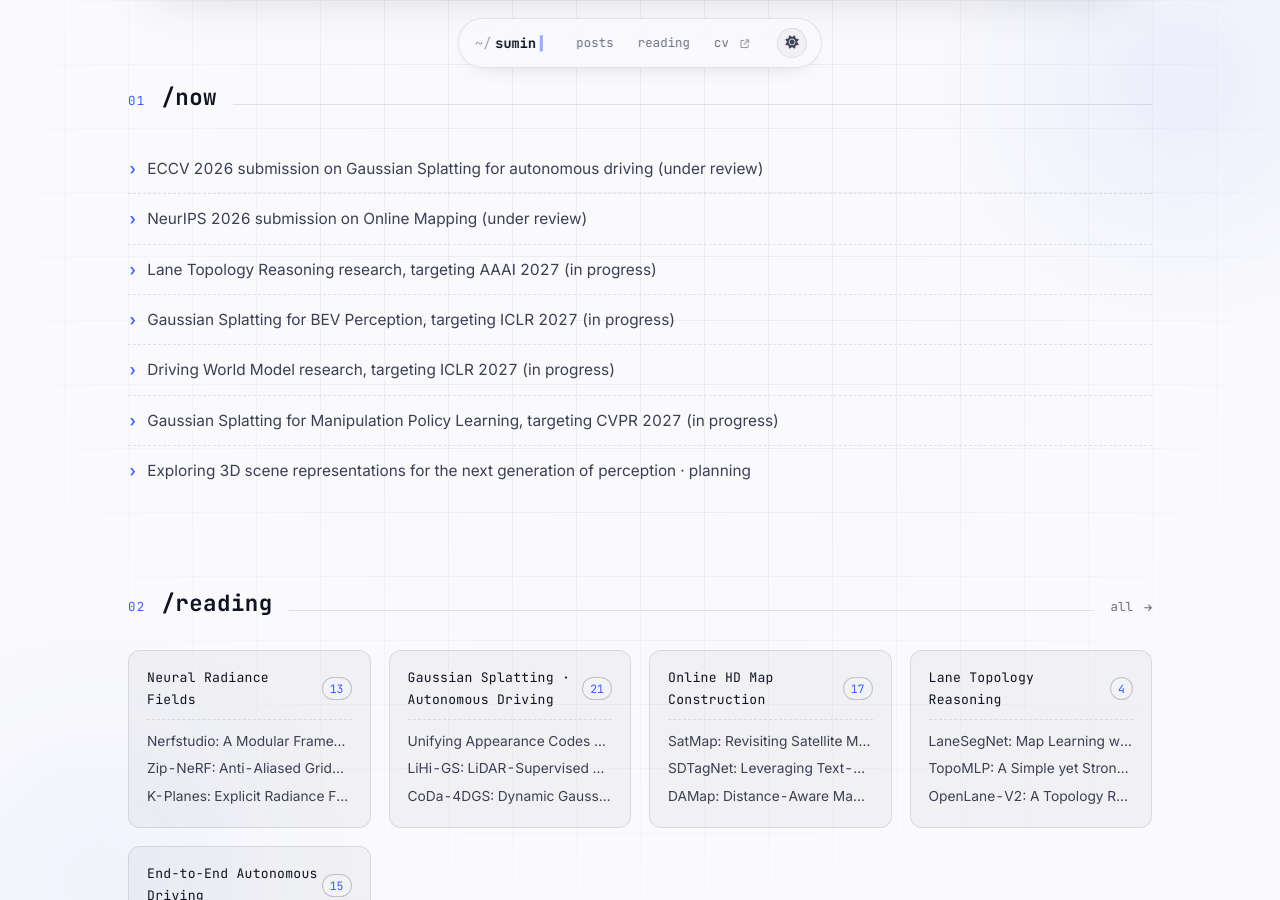
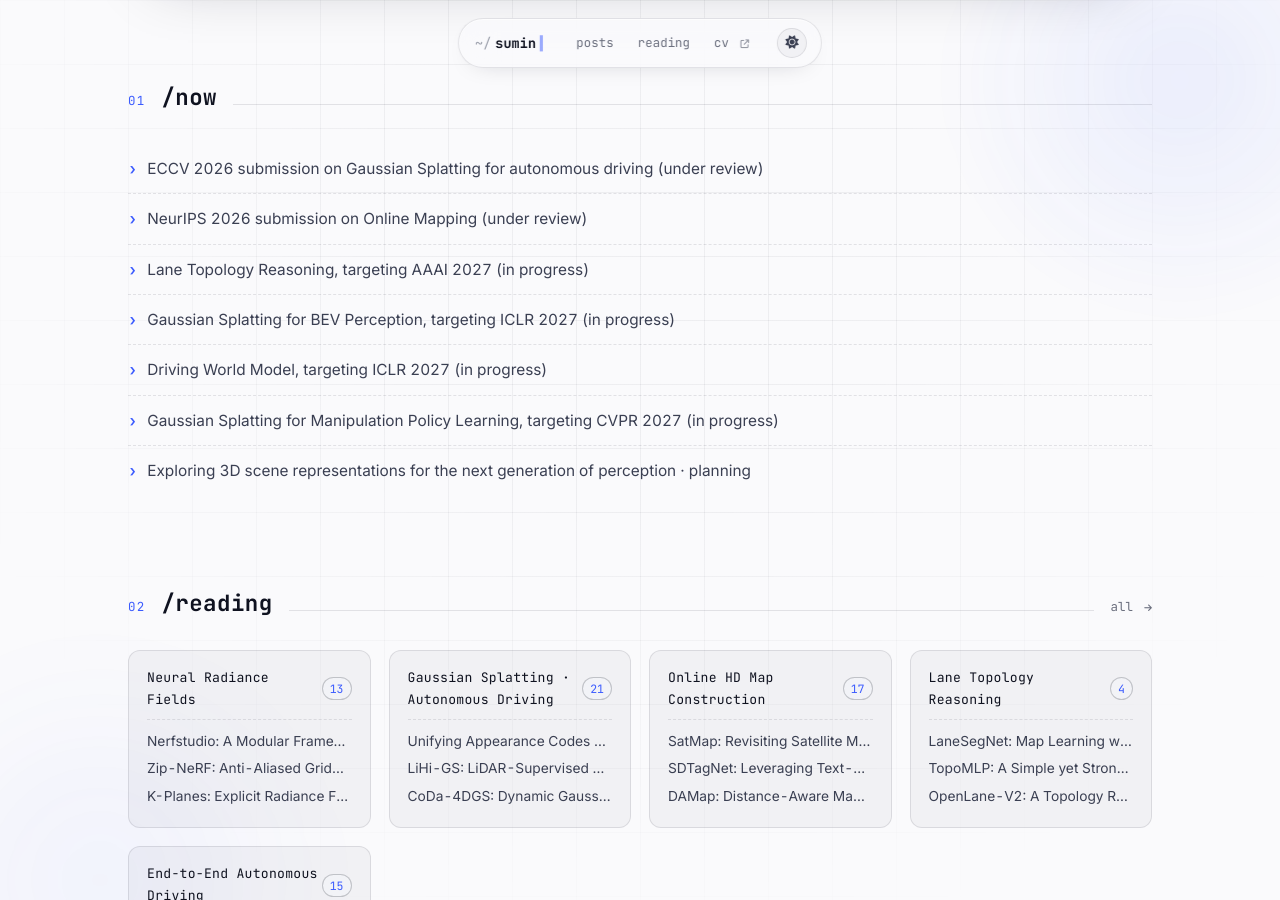
Before and after one commit to sumin1ee/sumin1ee.github.io, a Jekyll site: the page built from index.html, in a window 1280 px wide and 900 px high, scrolled down 652 px. Built offline with Jekyll 4.4.1, drawn with Linux system fonts in a browser that asks for light colours; the list of posts is cut into pages by our own code.

Commit message:
Fix wording in now.yml for consistency in research project descriptions

```diff
--- a/_data/now.yml
+++ b/_data/now.yml
@@ -2,8 +2,8 @@
 items:
   - "ECCV 2026 submission on Gaussian Splatting for autonomous driving (under review)"
   - "NeurIPS 2026 submission on Online Mapping (under review)"
-  - "Lane Topology Reasoning research, targeting AAAI 2027 (in progress)"
+  - "Lane Topology Reasoning, targeting AAAI 2027 (in progress)"
   - "Gaussian Splatting for BEV Perception, targeting ICLR 2027 (in progress)"
-  - "Driving World Model research, targeting ICLR 2027 (in progress)"
+  - "Driving World Model, targeting ICLR 2027 (in progress)"
   - "Gaussian Splatting for Manipulation Policy Learning, targeting CVPR 2027 (in progress)"
   - "Exploring 3D scene representations for the next generation of perception · planning"
```
